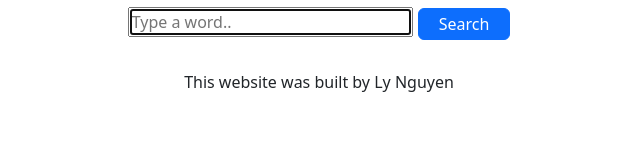
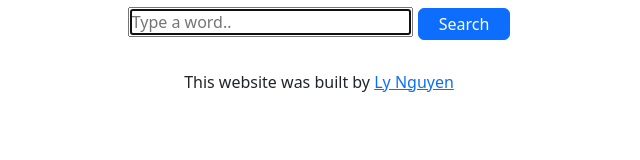
Before and after one commit to Lynguyen817/Dictionary-App, a React (Create React App) app: page / in a window 1280 px wide. Shown: the part 123-283 px from the top of the page, without its empty margins (321-961 px from the left). Built offline with nearby package versions, Linux system fonts and the light colour scheme.

Commit message:
add a link to GitHub

```diff
--- a/src/App.js
+++ b/src/App.js
@@ -11,7 +11,7 @@ function App() {
       </header>
       <Dictionary/>
       <footer className="contact text-center">
-        This website was built by Ly Nguyen
+        This website was built by <a href="https://github.com/Lynguyen817/Dictionary-App/tree/main/src">Ly Nguyen</a>
       </footer>
       </div>
     </div>
```
